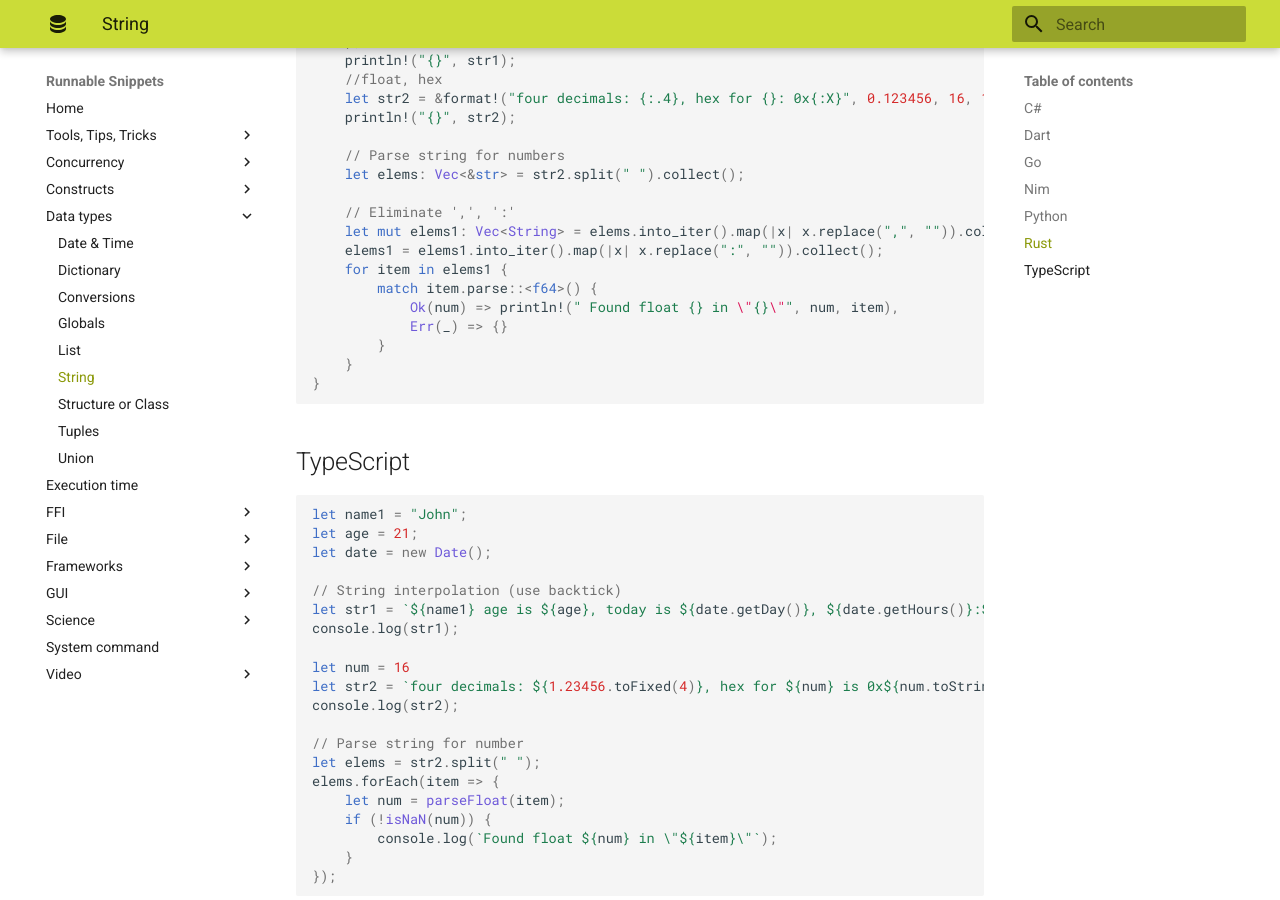
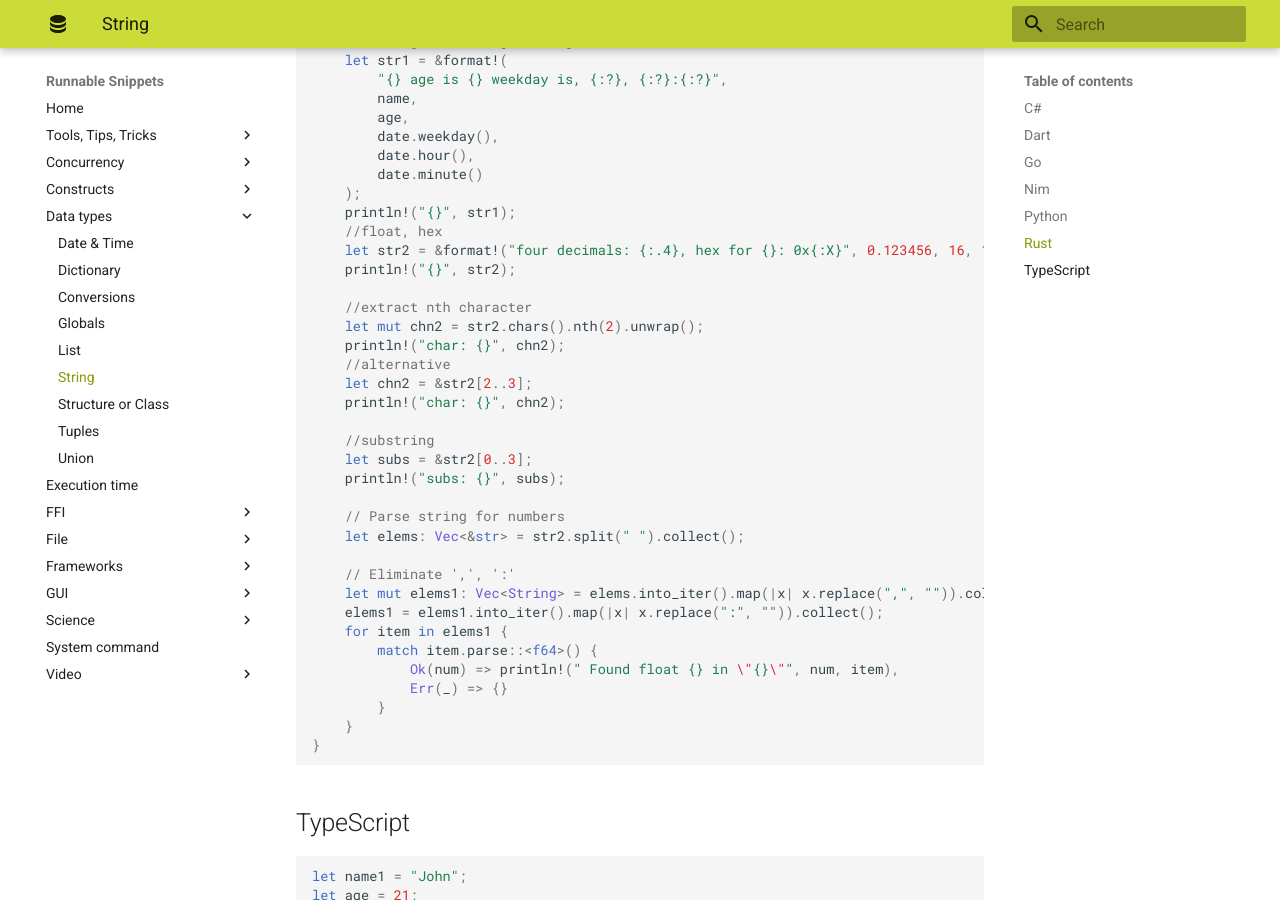
Before and after one commit to wegmarken2006/snippets_src, an MkDocs documentation site: the page built from docs/String.md, in a window 1280 px wide and 900 px high, scrolled down 4176 px. Built offline with MkDocs 1.6.1 and Material for MkDocs 9.7.7, drawn with Linux system fonts in a browser that asks for light colours; some of the changed text lies outside the part shown.

Commit message:
extract char from string

```diff
--- a/docs/String.md
+++ b/docs/String.md
@@ -106,6 +106,14 @@ func main() {
 	str2 := fmt.Sprintf("four decimals %.4f, hex for %d: 0x%x \n", 1.23456, 16, 16)
 	fmt.Print(str2)
 
+   	//extract nth character
+	chn2 := str2[2]
+	fmt.Printf("char: %c\n", chn2)
+
+	//substring
+	subs := str2[0:3]
+	fmt.Println("subs: ", subs)
+
 	elems := strings.Split(str2, " ")
 	var num float64
 	for _, item := range elems {
@@ -210,6 +218,17 @@ fn main() {
     let str2 = &format!("four decimals: {:.4}, hex for {}: 0x{:X}", 0.123456, 16, 16);
     println!("{}", str2);
 
+    //extract nth character
+    let mut chn2 = str2.chars().nth(2).unwrap();
+    println!("char: {}", chn2);
+    //alternative
+    let chn2 = &str2[2..3];
+    println!("char: {}", chn2);
+
+    //substring
+    let subs = &str2[0..3];
+    println!("subs: {}", subs);
+
     // Parse string for numbers
     let elems: Vec<&str> = str2.split(" ").collect();
 
```
